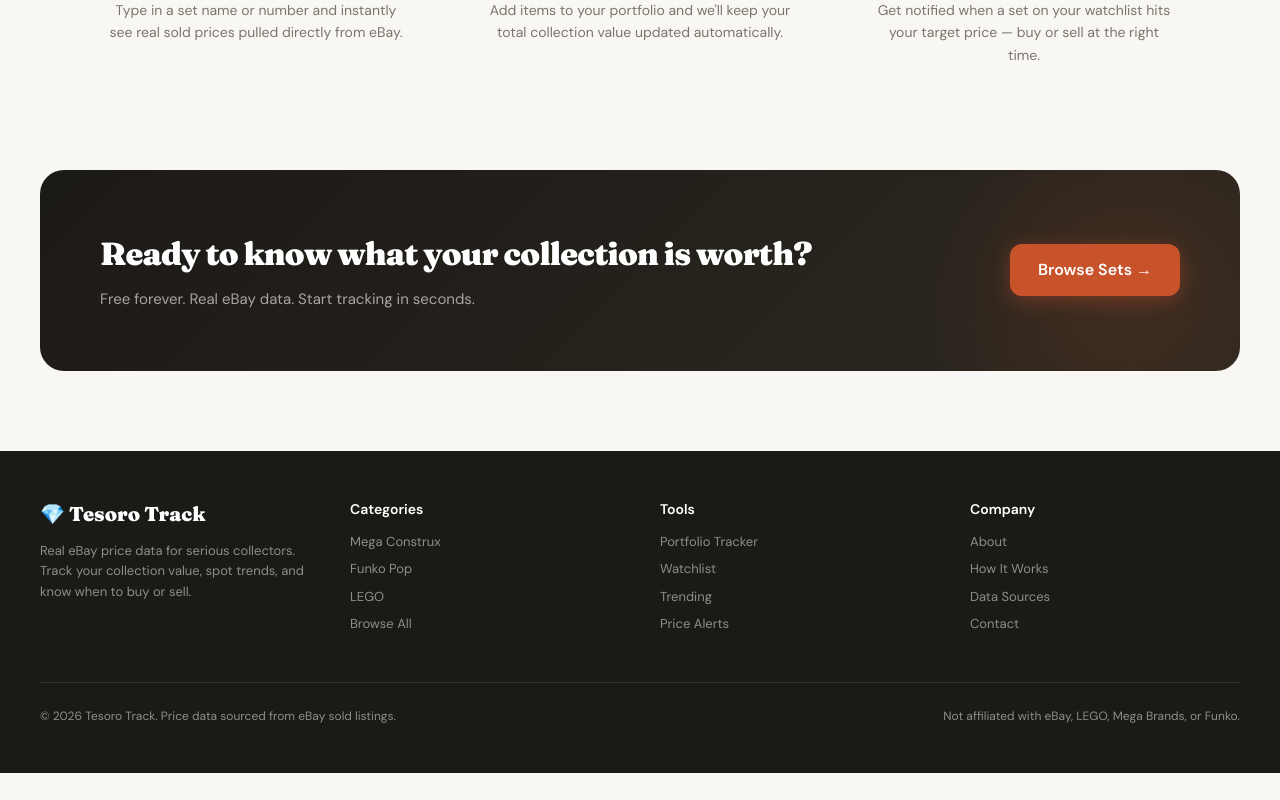
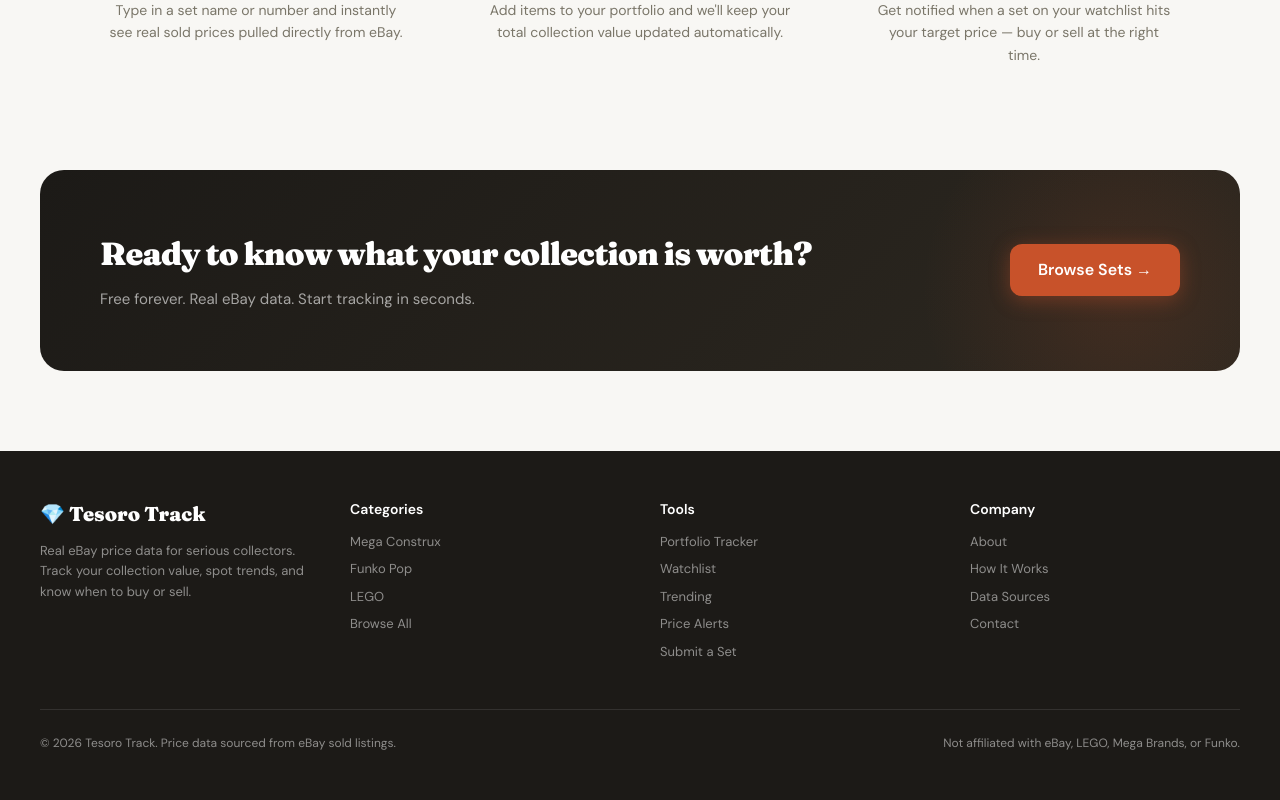
Before and after one commit to Gatsbi/tesorotrack, a Next.js app: page / in a window 1280 px wide. Shown: the part 2003-2803 px from the top of the page. Before the commit the page ends 2776 px from the top, so only its background shows below. Built offline with nearby package versions, Linux system fonts and the light colour scheme; no server answers; the database is empty.

Commit message:
subt set btn footer

```diff
--- a/app/layout.js
+++ b/app/layout.js
@@ -62,7 +62,7 @@ function Footer() {
           </div>
           {[
             { title: 'Categories', links: ['Mega Construx', 'Funko Pop', 'LEGO', 'Browse All'] },
-            { title: 'Tools', links: ['Portfolio Tracker', 'Watchlist', 'Trending', 'Price Alerts'] },
+            { title: 'Tools', links: ['Portfolio Tracker', 'Watchlist', 'Trending', 'Price Alerts', 'Submit a Set'] },
             { title: 'Company', links: ['About', 'How It Works', 'Data Sources', 'Contact'] },
           ].map(col => (
             <div key={col.title}>
```
